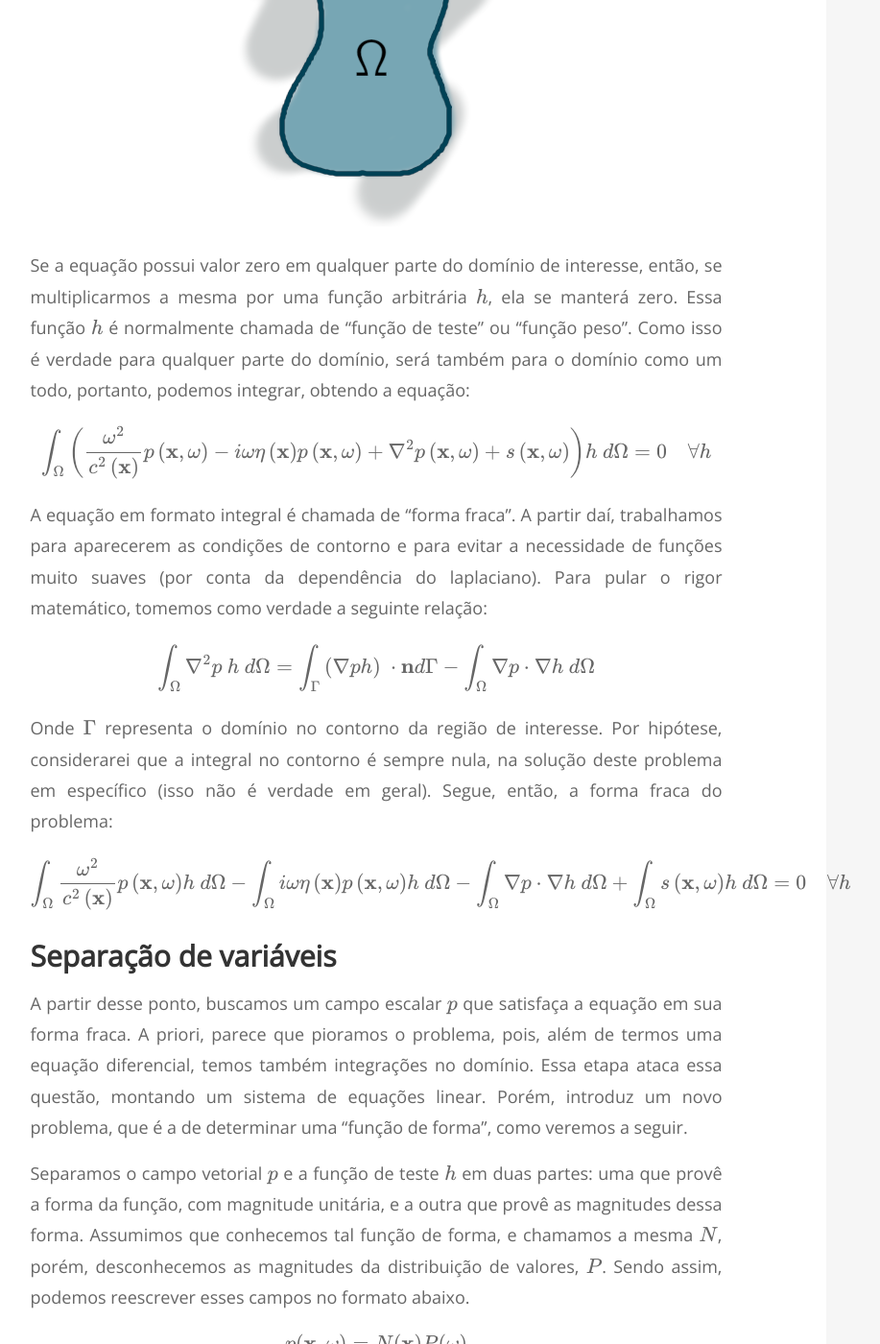
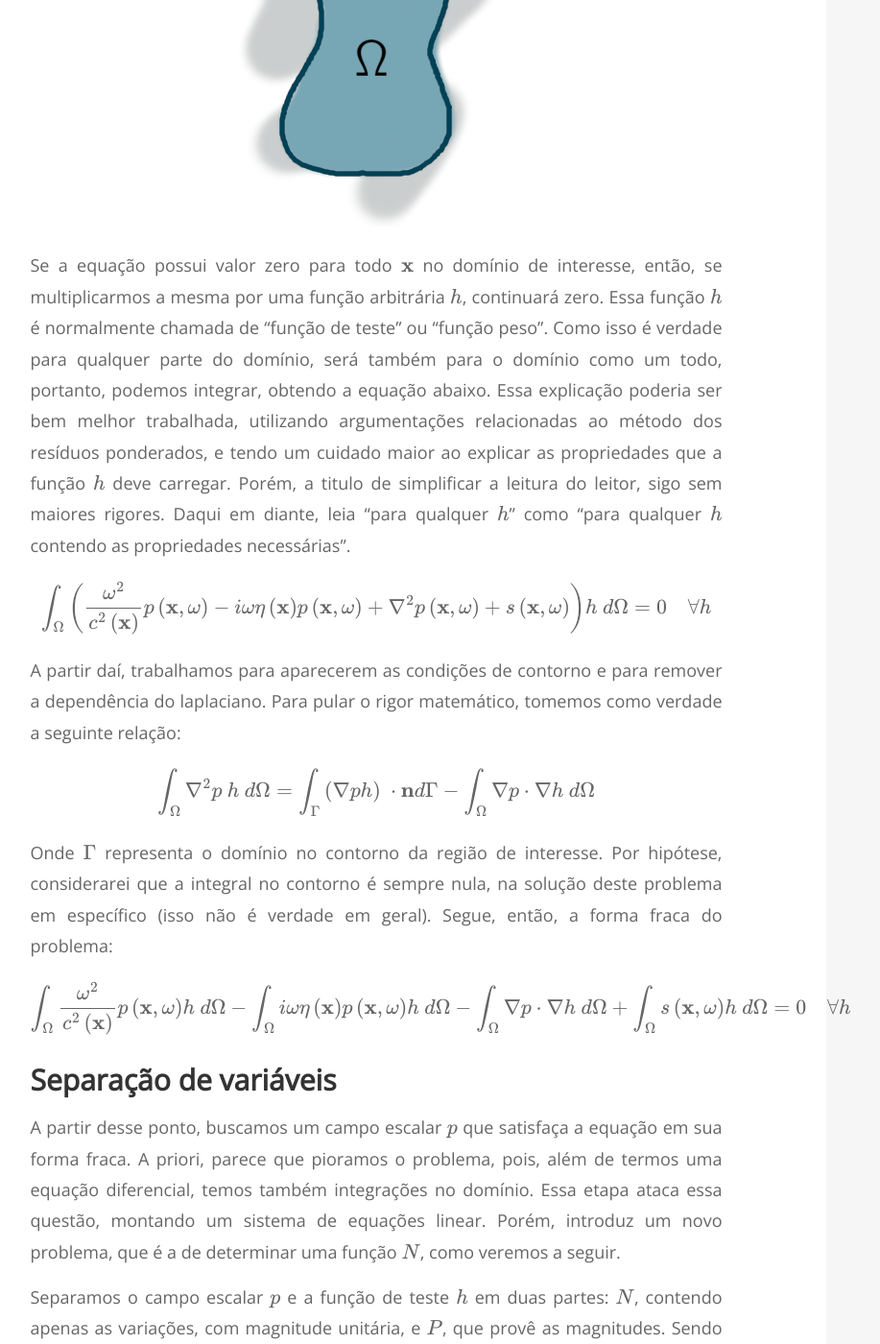
Before and after one commit to tarcisiofischer/tarcisiofischer.github.io, a Jekyll site: the page built from _posts/2020-04-27-helmholtz-equation-fem.md, in a window 1280 px wide and 1400 px high, scrolled down 2014 px. Shown: the whole window at 96% size, without its empty margins (248-1165 px from the left). Built offline with Jekyll 4.4.1, drawn with Linux system fonts in a browser that asks for light colours; formulas are drawn with MathJax 3; some of the changed text lies outside the part shown.

Commit message:
Review 1: Post 2020-04-27

```diff
--- a/_posts/2020-04-27-helmholtz-equation-fem.md
+++ b/_posts/2020-04-27-helmholtz-equation-fem.md
@@ -11,8 +11,8 @@ relacionados à implementação do mesmo. Já aviso que sacrifiquei o rigor mate
 para relaxar um pouco o post, na expectativa de torná-lo mais legível àqueles
 com pouca familiaridade no tema. A ideia é que, quem conhece o método, pode
 simplesmente passar o olho e ter uma visão geral do que vai ser implementado
-em posts futuros, enquanto que, aqueles que ainda estão aprendendo, podem
-fazer uma leitura mais gradual.
+em posts futuros, enquanto que, aqueles que estão aprendendo ou desconhecem,
+podem fazer a leitura sem se preocupar com detalhes.
 
 {:refdef: style="text-align: center;"}
 ![](/images/2020-04-27/img001.png)
@@ -32,7 +32,7 @@ $$
 \frac{\omega^{2}}{c^{2}(\mathbf{x})} p(\mathbf{x}, \omega)
 - i \omega \eta(\mathbf{x}) p(\mathbf{x}, \omega)
 + \nabla^{2} p(\mathbf{x}, \omega)
-+ s(\mathbf{x}, \omega) = 0 \quad \forall p \in \Omega
++ s(\mathbf{x}, \omega) = 0 \quad \forall \mathbf{x} \in \Omega
 $$
 
 Queremos encontrar um campo escalar $p(\mathbf{x}, \omega)$ que, dados campos
@@ -44,11 +44,17 @@ buscando uma aproximação da solução, utilizando o método dos elementos fini
 ![](/images/2020-04-27/img002.png)
 {: refdef}
 
-Se a equação possui valor zero em qualquer parte do domínio de interesse, então, se
-multiplicarmos a mesma por uma função arbitrária $h$, ela se manterá zero.
+Se a equação possui valor zero para todo $\mathbf{x}$ no domínio de interesse, então, se
+multiplicarmos a mesma por uma função arbitrária $h$, continuará zero.
 Essa função $h$ é normalmente chamada de "função de teste" ou "função peso".
 Como isso é verdade para qualquer parte do domínio, será também para
-o domínio como um todo, portanto, podemos integrar, obtendo a equação:
+o domínio como um todo, portanto, podemos integrar, obtendo a equação abaixo.
+Essa explicação poderia ser bem melhor trabalhada, utilizando argumentações
+relacionadas ao método dos resíduos ponderados, e tendo um cuidado maior ao
+explicar as propriedades que a função $h$ deve carregar. Porém, a titulo de
+simplificar a leitura do leitor, sigo sem maiores rigores. Daqui em diante,
+leia "para qualquer $h$" como "para qualquer $h$ contendo as propriedades
+necessárias".
 
 $$
 \int_{\Omega} \left({\frac{\omega^2}{c^2\left( \mathbf{x}\right)}}
@@ -57,11 +63,9 @@ p\left(  \mathbf{x},\omega\right)  +\nabla^{2}p\left(  \mathbf{x}%
 ,\omega\right)  +s\left(  \mathbf{x},\omega\right)  \right)  h\ d\Omega = 0 \quad \forall h
 $$
 
-A equação em formato
-integral é chamada de "forma fraca". A partir daí, trabalhamos
-para aparecerem as condições de contorno e para evitar a necessidade de funções muito suaves (por
-conta da dependência do laplaciano). Para pular o rigor matemático, tomemos
-como verdade a seguinte relação:
+A partir daí, trabalhamos
+para aparecerem as condições de contorno e para remover a dependência do laplaciano.
+Para pular o rigor matemático, tomemos como verdade a seguinte relação:
 
 $$
 \int_{\Omega}\nabla^{2}p\ h\ d\Omega=\int_{\Gamma}\left(  \nabla ph\right)
@@ -88,14 +92,11 @@ A partir desse ponto, buscamos um campo escalar $p$ que satisfaça a equação
 em sua forma fraca. A priori, parece que pioramos o problema, pois, além de termos uma equação
 diferencial, temos também integrações no domínio. Essa etapa ataca essa questão,
 montando um sistema de equações linear. Porém, introduz um novo problema,
-que é a de determinar uma "função de forma", como veremos a seguir.
+que é a de determinar uma função $N$, como veremos a seguir.
 
-Separamos o campo vetorial $p$ e a função de teste $h$ em duas partes:
-uma que provê a forma da função, com magnitude unitária, e a outra que provê as
-magnitudes dessa forma.
-Assumimos que conhecemos tal função de forma, e chamamos a mesma $N$, porém, desconhecemos
-as magnitudes da distribuição de valores, $P$. Sendo assim, podemos
-reescrever esses campos no formato abaixo.
+Separamos o campo escalar $p$ e a função de teste $h$ em duas partes:
+$N$, contendo apenas as variações, com magnitude unitária, e $P$, que provê as
+magnitudes. Sendo assim, podemos reescrever esses campos no formato abaixo.
 
 $$
 p(\mathbf{x}, \omega) = N(\mathbf{x}) P(\omega)
@@ -105,10 +106,9 @@ $$
 \nabla p(\mathbf{x}, \omega) = \nabla N(\mathbf{x}) P(\omega) = B(\mathbf{x}) P(\omega)
 $$
 
-E como a equação em sua forma fraca é válida para qualquer $h$, escolhemos
-alguns $h$ representáveis de forma análoga. Essa escolha poderia ser feita
-de outro modo, visto que não existe necessariamente relação entre as formas
-de uma $H$ e $P$.
+Fazemos o mesmo para a função arbitrária $h$. Note que essa escolha poderia ser
+feita de outro modo, visto que não existe necessariamente relação entre $h$ e
+$p$.
 
 $$
 h(\mathbf{x}, \omega) = N(\mathbf{x}) H(\omega)
@@ -117,7 +117,7 @@ $$
 Para encurtar o post, mostro diretamente a equação resultante.
 Aqui, o detalhe importante é que $P$
 e $H$ podem ser extraídos da integral, agora que independem de $\mathbf{x}$ e,
-como assumimos que conhecemos as funções de forma $N$ e seus gradientes $B$, não há mais
+como assumimos que conhecemos a função $N$ e seu gradiente $B$, não há mais
 incógnitas dentro das integrais.
 
 $$
@@ -146,13 +146,13 @@ $$
 Para que a equação anterior se torne um sistema linear de equações, precisamos
 ser capazes de computar $K$ e $f$, e discretizar $P$.
 
-Uma função de forma é construída a partir de um conjunto de funções menores.
-Teóricamente, a função de forma poderia ser qualquer função. Porém, a fim de
+Teóricamente, a função $N$ poderia ser qualquer função (dado um conjunto
+de propriedades, tais como ser contínua e diferenciável). Porém, a fim de
 facilitar encontrar a solução do problema, escolhe-se uma função que pode ser
-"quebrada" em várias funções menores. Cada função independe de todas as outras,
-mas a composição delas forma a solução final. Não posso deixar de mostrar o
-exemplo clássico para o caso unidimensional. A situação é análoga para casos em
-outras dimensões.
+repartida em funções menores. Cada função independe de todas as outras,
+mas a composição aditiva delas provê a "forma" da solução final. Não posso deixar de
+mostrar a imagem que é um exemplo clássico, para o caso unidimensional. A
+situação é análoga para casos em outras dimensões.
 
 {:refdef: style="text-align: center;"}
 ![](/images/2020-04-27/img003.png)
@@ -249,8 +249,13 @@ global. Fato que auxilia na solução de grandes sistemas lineares.
 
 Por fim, existem várias formas de computar as integrais (agora por elemento).
 Por exemplo, poderiam-se computa-las analiticamente, visto que agora todos
-os termos são conhecidos. Porém, é bastante comum utilizar uma quadratura de
-Gauss (Quadratura Gaussiana). Inclusive várias fontes, sejam livros clássicos
+os termos são conhecidos, para esse caso. Isso não é sempre verdade, visto
+que dependendo da escolha do elemento isso pode ser muito difícil ou até
+impossível.
+
+De qualquer forma, é bastante comum utilizar uma quadratura de
+Gauss (Quadratura Gaussiana), como alternativa à integral analitica.
+Inclusive várias fontes, sejam livros clássicos
 ou páginas da web, trazem os parâmetros ou mesmo o procedimento completo.
 
 $$
@@ -263,17 +268,19 @@ K_{e} = \omega\sum_{i=0}^{3} w_{i} \mu_{i} N^{T} N \ dJ\\
 -\sum_{i=0}^{3} w_{i} B^{T} B \ dJ
 $$
 
-Onde $w_i = 1\ \forall i$ e $dJ = \text{det}(\nabla^T N \cdot X)$. E, por fim,
+Onde, para esse caso, $w_i = 1\ \forall i$ (isso não é sempre dessa forma,
+depende, por exemplo, da ordem da quadratura), e $dJ = \text{det}(\nabla^T N \cdot X)$. Por fim,
 
 $$
 f_{e} = -\sum_{i=0}^{3} N_{e}^{T} N S_{e} \ dJ
 $$
 
-Salvo alguns detalhes, acredito que, a partir daqui, poderiamos implementar
-esse problema em Python. Infelizmente, esse post ficou demasiado extenso pra
-colocar algo relacionado à implementação. Por isso, vou parar por aqui e deixar-la
-pra uma próxima. O mais importante foi criar essa visão geral do equacionamento
-que será resolvido. Eu compreendo que ficaram vários detalhes para trás, então,
-sugestões ou críticas ao post são bem vindas!
+Salvo alguns detalhes, acredito que, a partir daqui, poderiamos seguir com a
+implementação, em Python. Infelizmente, esse post ficou demasiado extenso, por
+isso, vou parar por aqui e deixar-la pra uma próxima. O mais importante foi
+criar essa visão geral do que será resolvido. Eu compreendo que ficaram vários
+detalhes para trás, então, sugestões ou críticas ao post são bem vindas!
+Agradeço aos colegas de laboratório, Matheus Wenceslau, Jan-Michel e Paulo
+Bastos, pelas sugestões.
 
 Até a próxima!
```
Also changed, not shown: images/2020-04-27/img003.png.
